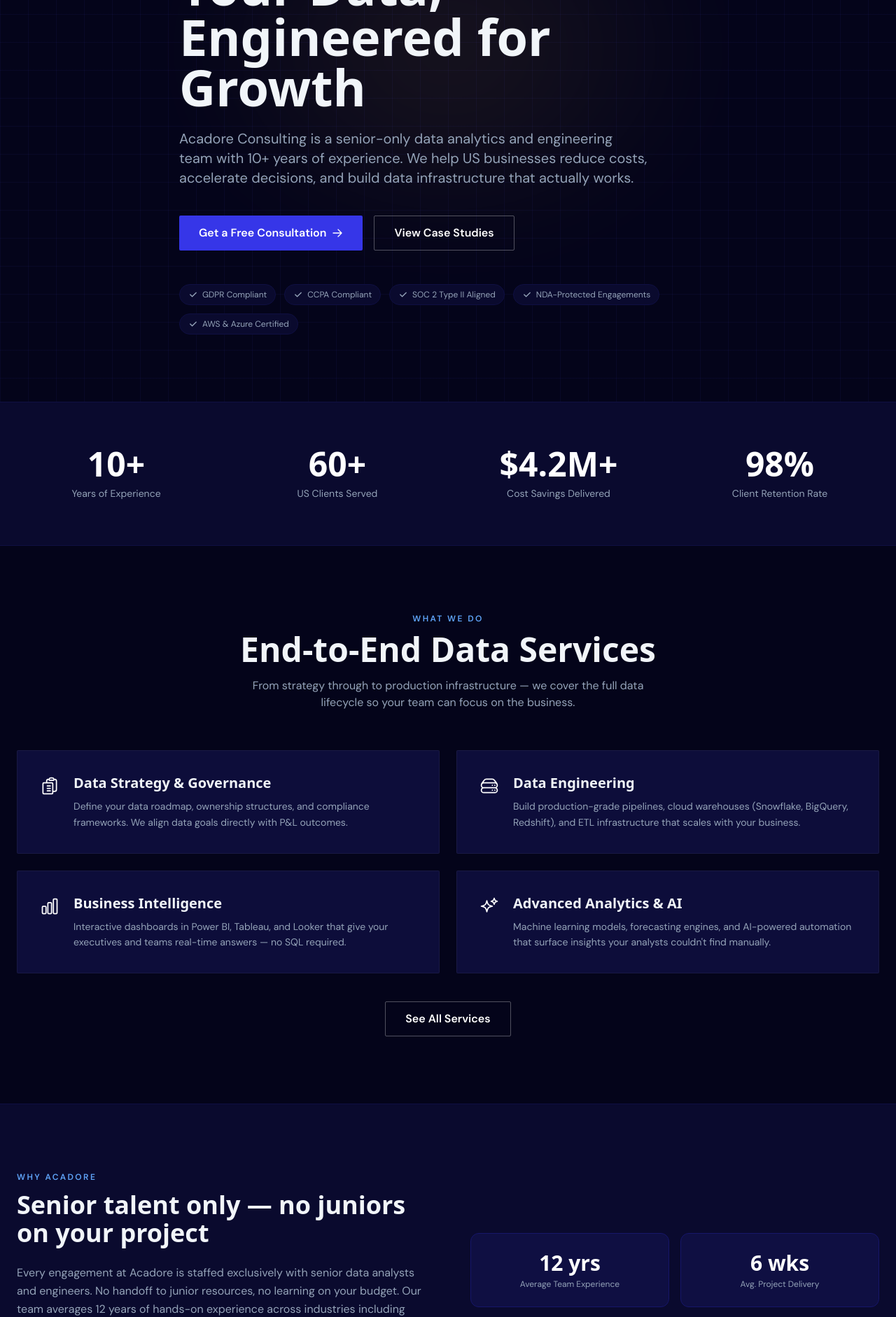
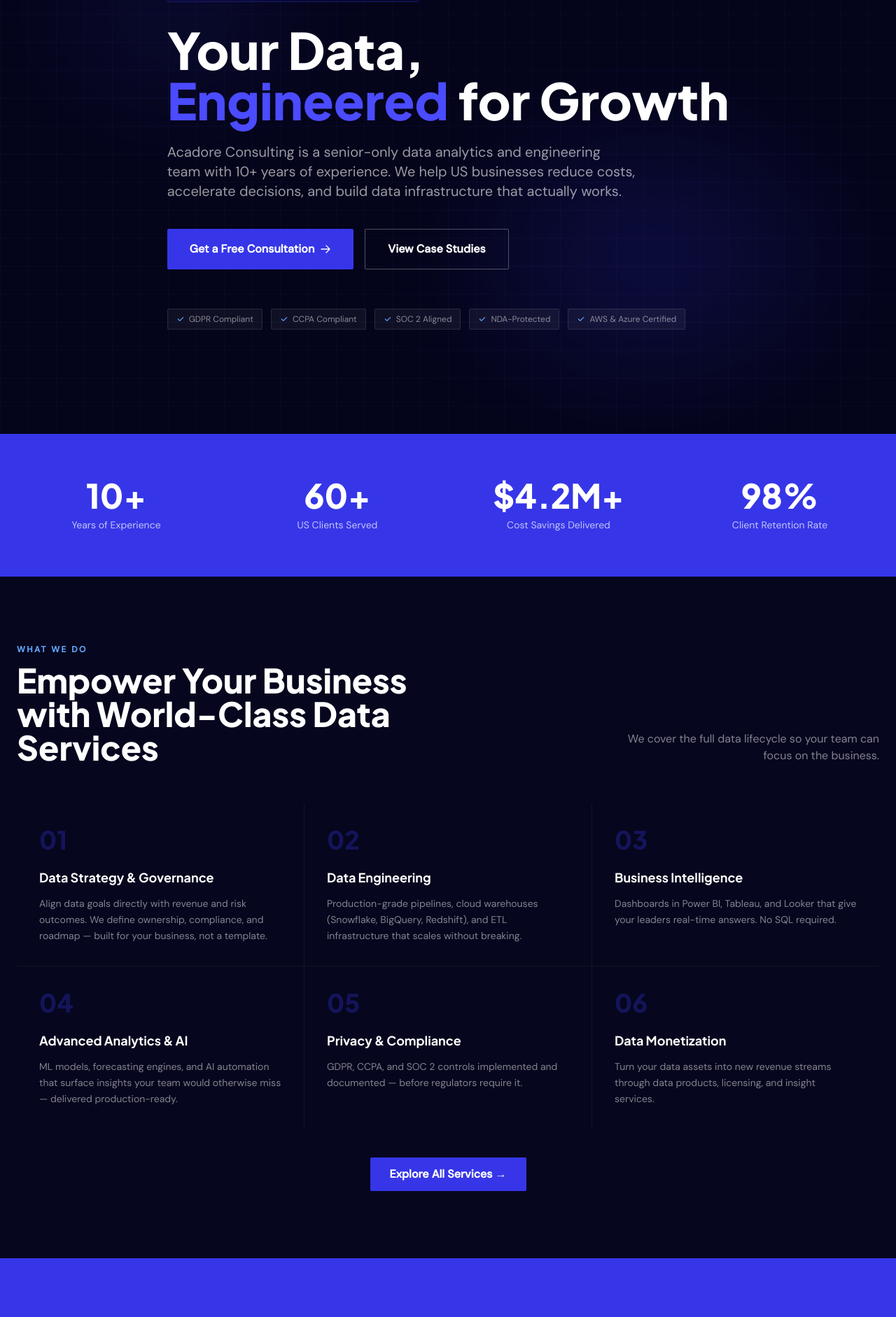
Before and after one commit to Priyadrshi/data-consulting, a Next.js app: page / in a window 1280 px wide. Shown: the part 260-2142 px from the top of the page at 70% size. Built offline with nearby package versions, Linux system fonts and the light colour scheme.

Commit message:
Add files via upload

```diff
--- a/pages/_document.tsx
+++ b/pages/_document.tsx
@@ -6,18 +6,9 @@ export default function Document() {
     '@type': 'Organization',
     name: 'Acadore Consulting',
     url: 'https://www.acadore.com',
-    logo: 'https://www.acadore.com/logo.png',
-    description:
-      'Data analytics and engineering consultancy with 10+ years of experience serving US businesses.',
-    address: {
-      '@type': 'PostalAddress',
-      addressCountry: 'US',
-    },
-    contactPoint: {
-      '@type': 'ContactPoint',
-      email: 'hello@acadore.com',
-      contactType: 'customer service',
-    },
+    description: 'Data analytics and engineering consultancy with 10+ years of experience serving US businesses.',
+    address: { '@type': 'PostalAddress', addressCountry: 'US' },
+    contactPoint: { '@type': 'ContactPoint', email: 'hello@acadore.com', contactType: 'customer service' },
     sameAs: ['https://www.linkedin.com/company/acadore-consulting'],
   };
 
@@ -25,22 +16,16 @@ export default function Document() {
     <Html lang="en">
       <Head>
         <meta charSet="UTF-8" />
-        <meta name="theme-color" content="#D4A843" />
+        <meta name="theme-color" content="#3636E8" />
         <link rel="icon" href="/favicon.ico" />
-
-        {/* Google Fonts — Playfair Display + DM Sans */}
+        {/* Plus Jakarta Sans + DM Sans */}
         <link rel="preconnect" href="https://fonts.googleapis.com" />
         <link rel="preconnect" href="https://fonts.gstatic.com" crossOrigin="anonymous" />
         <link
-          href="https://fonts.googleapis.com/css2?family=Playfair+Display:wght@400;500;600;700&family=DM+Sans:wght@300;400;500;600&display=swap"
+          href="https://fonts.googleapis.com/css2?family=Plus+Jakarta+Sans:wght@400;500;600;700;800&family=DM+Sans:wght@300;400;500&display=swap"
           rel="stylesheet"
         />
-
-        {/* JSON-LD Organization Schema */}
-        <script
-          type="application/ld+json"
-          dangerouslySetInnerHTML={{ __html: JSON.stringify(jsonLd) }}
-        />
+        <script type="application/ld+json" dangerouslySetInnerHTML={{ __html: JSON.stringify(jsonLd) }} />
       </Head>
       <body>
         <Main />
--- a/pages/index.tsx
+++ b/pages/index.tsx
@@ -10,73 +10,56 @@ const stats = [
 
 const services = [
   {
-    icon: (
-      <svg className="w-7 h-7" fill="none" stroke="currentColor" strokeWidth={1.5} viewBox="0 0 24 24">
-        <path strokeLinecap="round" strokeLinejoin="round" d="M9 12h3.75M9 15h3.75M9 18h3.75m3 .75H18a2.25 2.25 0 002.25-2.25V6.108c0-1.135-.845-2.098-1.976-2.192a48.424 48.424 0 00-1.123-.08m-5.801 0c-.065.21-.1.433-.1.664 0 .414.336.75.75.75h4.5a.75.75 0 00.75-.75 2.25 2.25 0 00-.1-.664m-5.8 0A2.251 2.251 0 0113.5 2.25H15c1.012 0 1.867.668 2.15 1.586m-5.8 0c-.376.023-.75.05-1.124.08C9.095 4.01 8.25 4.973 8.25 6.108V8.25m0 0H4.875c-.621 0-1.125.504-1.125 1.125v11.25c0 .621.504 1.125 1.125 1.125h9.75c.621 0 1.125-.504 1.125-1.125V9.375c0-.621-.504-1.125-1.125-1.125H8.25z" />
-      </svg>
-    ),
+    icon: '01',
     title: 'Data Strategy & Governance',
-    desc: 'Define your data roadmap, ownership structures, and compliance frameworks. We align data goals directly with P&L outcomes.',
+    desc: 'Align data goals directly with revenue and risk outcomes. We define ownership, compliance, and roadmap — built for your business, not a template.',
   },
   {
-    icon: (
-      <svg className="w-7 h-7" fill="none" stroke="currentColor" strokeWidth={1.5} viewBox="0 0 24 24">
-        <path strokeLinecap="round" strokeLinejoin="round" d="M5.25 14.25h13.5m-13.5 0a3 3 0 01-3-3m3 3a3 3 0 100 6h13.5a3 3 0 100-6m-16.5-3a3 3 0 013-3h13.5a3 3 0 013 3m-19.5 0a4.5 4.5 0 01.9-2.7L5.737 5.1a3.375 3.375 0 012.7-1.35h7.126c1.062 0 2.062.5 2.7 1.35l2.587 3.45a4.5 4.5 0 01.9 2.7m0 0a3 3 0 01-3 3m0 3h.008v.008h-.008v-.008zm0-6h.008v.008h-.008v-.008zm-3 6h.008v.008h-.008v-.008zm0-6h.008v.008h-.008v-.008z" />
-      </svg>
-    ),
+    icon: '02',
     title: 'Data Engineering',
-    desc: 'Build production-grade pipelines, cloud warehouses (Snowflake, BigQuery, Redshift), and ETL infrastructure that scales with your business.',
+    desc: 'Production-grade pipelines, cloud warehouses (Snowflake, BigQuery, Redshift), and ETL infrastructure that scales without breaking.',
   },
   {
-    icon: (
-      <svg className="w-7 h-7" fill="none" stroke="currentColor" strokeWidth={1.5} viewBox="0 0 24 24">
-        <path strokeLinecap="round" strokeLinejoin="round" d="M3 13.125C3 12.504 3.504 12 4.125 12h2.25c.621 0 1.125.504 1.125 1.125v6.75C7.5 20.496 6.996 21 6.375 21h-2.25A1.125 1.125 0 013 19.875v-6.75zM9.75 8.625c0-.621.504-1.125 1.125-1.125h2.25c.621 0 1.125.504 1.125 1.125v11.25c0 .621-.504 1.125-1.125 1.125h-2.25a1.125 1.125 0 01-1.125-1.125V8.625zM16.5 4.125c0-.621.504-1.125 1.125-1.125h2.25C20.496 3 21 3.504 21 4.125v15.75c0 .621-.504 1.125-1.125 1.125h-2.25a1.125 1.125 0 01-1.125-1.125V4.125z" />
-      </svg>
-    ),
+    icon: '03',
     title: 'Business Intelligence',
-    desc: 'Interactive dashboards in Power BI, Tableau, and Looker that give your executives and teams real-time answers — no SQL required.',
+    desc: 'Dashboards in Power BI, Tableau, and Looker that give your leaders real-time answers. No SQL required.',
   },
   {
-    icon: (
-      <svg className="w-7 h-7" fill="none" stroke="currentColor" strokeWidth={1.5} viewBox="0 0 24 24">
-        <path strokeLinecap="round" strokeLinejoin="round" d="M9.813 15.904L9 18.75l-.813-2.846a4.5 4.5 0 00-3.09-3.09L2.25 12l2.846-.813a4.5 4.5 0 003.09-3.09L9 5.25l.813 2.846a4.5 4.5 0 003.09 3.09L15.75 12l-2.846.813a4.5 4.5 0 00-3.09 3.09zM18.259 8.715L18 9.75l-.259-1.035a3.375 3.375 0 00-2.455-2.456L14.25 6l1.036-.259a3.375 3.375 0 002.455-2.456L18 2.25l.259 1.035a3.375 3.375 0 002.456 2.456L21.75 6l-1.035.259a3.375 3.375 0 00-2.456 2.456z" />
-      </svg>
-    ),
+    icon: '04',
     title: 'Advanced Analytics & AI',
-    desc: 'Machine learning models, forecasting engines, and AI-powered automation that surface insights your analysts couldn\'t find manually.',
+    desc: 'ML models, forecasting engines, and AI automation that surface insights your team would otherwise miss — delivered production-ready.',
+  },
+  {
+    icon: '05',
+    title: 'Privacy & Compliance',
+    desc: 'GDPR, CCPA, and SOC 2 controls implemented and documented — before regulators require it.',
+  },
+  {
+    icon: '06',
+    title: 'Data Monetization',
+    desc: 'Turn your data assets into new revenue streams through data products, licensing, and insight services.',
   },
 ];
 
 const testimonials = [
   {
-    quote:
-      'Acadore rebuilt our entire reporting stack in 8 weeks. We went from weekly Excel reports to live dashboards that our board now relies on every Monday.',
+    quote: 'Acadore rebuilt our entire reporting stack in 8 weeks. We went from weekly Excel reports to live dashboards that our board now relies on every Monday.',
     name: 'Sarah K.',
     role: 'VP of Operations',
     company: 'Mid-size US Retailer',
   },
   {
-    quote:
-      'Their data engineering team cut our pipeline costs by 40% while improving reliability from 94% to 99.8% uptime. Exceptional work.',
+    quote: 'Their data engineering team cut our pipeline costs by 40% while improving reliability from 94% to 99.8% uptime. Exceptional work.',
     name: 'Marcus T.',
     role: 'CTO',
     company: 'Series B SaaS Company',
   },
   {
-    quote:
-      'We\'ve worked with three consultancies before Acadore. None of them understood our data the way this team did from day one.',
+    quote: "We've worked with three consultancies before Acadore. None of them understood our data the way this team did from day one.",
     name: 'Jennifer L.',
     role: 'Chief Data Officer',
     company: 'Healthcare Analytics Firm',
   },
-];
-
-const trustBadges = [
-  'GDPR Compliant',
-  'CCPA Compliant',
-  'SOC 2 Type II Aligned',
-  'NDA-Protected Engagements',
-  'AWS & Azure Certified',
 ];
 
 export default function Home() {
@@ -84,57 +67,57 @@ export default function Home() {
     <>
       <Meta
         title="Home"
-        description="Acadore Consulting — Expert data analytics and engineering team with 10+ years of experience. We help US businesses turn data into measurable competitive advantage."
+        description="Acadore Consulting — Expert data analytics and engineering team with 10+ years of experience helping US businesses turn data into measurable competitive advantage."
         url="/"
       />
 
       {/* ── HERO ─────────────────────────────────────── */}
-      <section className="relative min-h-[92vh] flex items-center overflow-hidden">
-        {/* Background grid */}
-        <div
-          className="absolute inset-0 bg-grid-pattern bg-grid-sm opacity-100"
-          aria-hidden="true"
-        />
-        {/* Radial glow */}
-        <div
-          className="absolute top-1/3 left-1/2 -translate-x-1/2 -translate-y-1/2 w-[800px] h-[600px] rounded-full opacity-10 blur-3xl pointer-events-none"
-          style={{ background: 'radial-gradient(ellipse, #D4A843 0%, transparent 70%)' }}
-          aria-hidden="true"
-        />
+      <section className="relative min-h-screen flex items-center bg-navy-950 overflow-hidden">
+        {/* Grid bg */}
+        <div className="absolute inset-0 bg-grid-pattern bg-grid-sm" aria-hidden="true" />
+        {/* Blue glow bottom-right */}
+        <div className="absolute bottom-0 right-0 w-[700px] h-[500px] opacity-20 blur-3xl pointer-events-none rounded-full"
+          style={{ background: 'radial-gradient(ellipse, #3636E8 0%, transparent 70%)' }} aria-hidden="true" />
+        {/* Blue glow top-left */}
+        <div className="absolute top-0 left-0 w-[500px] h-[400px] opacity-10 blur-3xl pointer-events-none rounded-full"
+          style={{ background: 'radial-gradient(ellipse, #4B4BFF 0%, transparent 70%)' }} aria-hidden="true" />
 
-        <div className="relative max-w-7xl mx-auto px-6 py-24">
-          <div className="max-w-3xl">
-            <p className="section-label">Data Consultancy · Est. 2014</p>
-            <h1 className="font-display text-5xl md:text-6xl lg:text-7xl font-semibold text-slate-100 leading-tight mb-6">
-              Your Data,{' '}
-              <span className="text-gold-400">Engineered</span>{' '}
-              for Growth
+        <div className="relative max-w-7xl mx-auto px-6 py-32">
+          <div className="max-w-4xl">
+            <div className="inline-flex items-center gap-2 bg-blue-brand/10 border border-blue-brand/30 text-blue-400 text-xs font-semibold uppercase tracking-widest px-4 py-2 rounded-sm mb-8">
+              <span className="w-1.5 h-1.5 rounded-full bg-blue-400 inline-block"></span>
+              Data Consultancy · Est. 2014 · US-focused
+            </div>
+
+            <h1 className="font-display text-5xl md:text-6xl lg:text-7xl font-extrabold text-white leading-[1.05] mb-6">
+              Your Data,<br />
+              <span className="text-blue-bright">Engineered</span> for Growth
             </h1>
-            <p className="text-slate-400 text-lg md:text-xl leading-relaxed mb-10 max-w-2xl">
+
+            <p className="text-white/60 text-lg md:text-xl leading-relaxed mb-10 max-w-2xl">
               Acadore Consulting is a senior-only data analytics and engineering team with 10+ years
               of experience. We help US businesses reduce costs, accelerate decisions, and build
               data infrastructure that actually works.
             </p>
-            <div className="flex flex-wrap gap-4">
-              <Link href="/contact" className="btn-primary">
+
+            <div className="flex flex-wrap gap-4 mb-14">
+              <Link href="/contact" className="btn-primary text-base px-8 py-4">
                 Get a Free Consultation
                 <svg className="w-4 h-4" fill="none" stroke="currentColor" strokeWidth={2} viewBox="0 0 24 24">
                   <path strokeLinecap="round" strokeLinejoin="round" d="M13.5 4.5L21 12m0 0l-7.5 7.5M21 12H3" />
                 </svg>
               </Link>
-              <Link href="/case-studies" className="btn-outline">
+              <Link href="/case-studies" className="btn-outline text-base px-8 py-4">
                 View Case Studies
               </Link>
             </div>
 
-            {/* Trust strip */}
-            <div className="flex flex-wrap gap-3 mt-12">
-              {trustBadges.map((badge) => (
-                <span
-                  key={badge}
-                  className="flex items-center gap-1.5 text-xs text-slate-400 bg-navy-800 border border-navy-700 px-3 py-1.5 rounded-full"
-                >
-                  <svg className="w-3.5 h-3.5 text-gold-400" fill="currentColor" viewBox="0 0 20 20">
+            {/* Trust badges */}
+            <div className="flex flex-wrap gap-3">
+              {['GDPR Compliant', 'CCPA Compliant', 'SOC 2 Aligned', 'NDA-Protected', 'AWS & Azure Certified'].map((badge) => (
+                <span key={badge}
+                  className="flex items-center gap-1.5 text-xs text-white/50 bg-white/5 border border-white/10 px-3 py-1.5 rounded-sm">
+                  <svg className="w-3 h-3 text-blue-400" fill="currentColor" viewBox="0 0 20 20">
                     <path fillRule="evenodd" d="M16.707 5.293a1 1 0 010 1.414l-8 8a1 1 0 01-1.414 0l-4-4a1 1 0 011.414-1.414L8 12.586l7.293-7.293a1 1 0 011.414 0z" clipRule="evenodd" />
                   </svg>
                   {badge}
@@ -146,79 +129,80 @@ export default function Home() {
       </section>
 
       {/* ── STATS ─────────────────────────────────────── */}
-      <section className="bg-navy-800 border-y border-navy-700">
+      <section className="bg-blue-brand">
         <div className="max-w-7xl mx-auto px-6 py-16">
           <div className="grid grid-cols-2 md:grid-cols-4 gap-8">
             {stats.map(({ value, label }) => (
               <div key={label} className="text-center">
-                <p className="font-display text-4xl md:text-5xl font-semibold text-gold-400 mb-2">
-                  {value}
-                </p>
-                <p className="text-slate-400 text-sm">{label}</p>
+                <p className="font-display text-4xl md:text-5xl font-extrabold text-white mb-2">{value}</p>
+                <p className="text-white/70 text-sm">{label}</p>
               </div>
             ))}
           </div>
         </div>
       </section>
 
-      {/* ── SERVICES PREVIEW ──────────────────────────── */}
-      <section className="max-w-7xl mx-auto px-6 py-24">
-        <div className="text-center mb-14">
+      {/* ── SERVICES ──────────────────────────────────── */}
+      <section className="bg-navy-900">
+        <div className="max-w-7xl mx-auto px-6 py-24">
+          <div className="mb-14">
             <p className="section-label">What We Do</p>
-          <h2 className="font-display text-4xl md:text-5xl font-semibold text-slate-100 mb-4">
-            End-to-End Data Services
+            <div className="flex flex-col md:flex-row md:items-end md:justify-between gap-6">
+              <h2 className="font-display text-4xl md:text-5xl font-extrabold text-white max-w-xl leading-tight">
+                Empower Your Business with World-Class Data Services
               </h2>
-          <p className="text-slate-400 max-w-xl mx-auto">
-            From strategy through to production infrastructure — we cover the full data lifecycle so your team can focus on the business.
+              <p className="text-white/50 max-w-sm md:text-right">
+                We cover the full data lifecycle so your team can focus on the business.
               </p>
             </div>
+          </div>
 
-        <div className="grid md:grid-cols-2 gap-6">
+          <div className="grid md:grid-cols-3 gap-px bg-white/5">
             {services.map(({ icon, title, desc }) => (
-            <div key={title} className="card flex gap-5">
-              <div className="text-gold-400 mt-1 shrink-0">{icon}</div>
-              <div>
-                <h3 className="font-display text-xl font-semibold text-slate-100 mb-2">{title}</h3>
-                <p className="text-slate-400 text-sm leading-relaxed">{desc}</p>
-              </div>
+              <div key={icon} className="bg-navy-900 p-8 hover:bg-navy-800 transition-colors duration-300 group">
+                <span className="font-display text-4xl font-extrabold text-blue-brand/30 group-hover:text-blue-brand/60 transition-colors duration-300 block mb-5">
+                  {icon}
+                </span>
+                <h3 className="font-display text-lg font-bold text-white mb-3">{title}</h3>
+                <p className="text-white/50 text-sm leading-relaxed">{desc}</p>
               </div>
             ))}
           </div>
 
-        <div className="text-center mt-10">
-          <Link href="/services" className="btn-outline">
-            See All Services
+          <div className="mt-10 flex justify-center">
+            <Link href="/services" className="btn-primary">
+              Explore All Services →
             </Link>
+          </div>
         </div>
       </section>
 
-      {/* ── WHY ACADORE ───────────────────────────────── */}
-      <section className="bg-navy-800 border-y border-navy-700">
+      {/* ── WHY ACADORE ── bright blue section like Hexaware ── */}
+      <section className="bg-blue-brand">
         <div className="max-w-7xl mx-auto px-6 py-24">
           <div className="grid md:grid-cols-2 gap-16 items-center">
             <div>
-              <p className="section-label">Why Acadore</p>
-              <h2 className="font-display text-4xl font-semibold text-slate-100 mb-6">
+              <p className="text-white/60 text-xs font-bold uppercase tracking-widest mb-4">Why Acadore</p>
+              <h2 className="font-display text-4xl font-extrabold text-white mb-6 leading-tight">
                 Senior talent only — no juniors on your project
               </h2>
-              <p className="text-slate-400 leading-relaxed mb-8">
-                Every engagement at Acadore is staffed exclusively with senior data analysts and
-                engineers. No handoff to junior resources, no learning on your budget. Our team
-                averages 12 years of hands-on experience across industries including finance,
-                healthcare, retail, and SaaS.
+              <p className="text-white/70 leading-relaxed mb-8">
+                Every engagement at Acadore is staffed exclusively with senior analysts and engineers
+                averaging 12 years of hands-on experience. No handoff to junior resources.
+                No learning on your budget.
               </p>
               <ul className="space-y-4">
                 {[
                   'Dedicated point-of-contact for every project',
                   'Transparent weekly reporting and delivery milestones',
                   'Work under NDA — your data never leaves your environment',
-                  'Fixed-scope or retainer engagements — no surprise billing',
+                  'Fixed-scope or retainer — no surprise billing',
                 ].map((item) => (
                   <li key={item} className="flex items-start gap-3">
-                    <svg className="w-5 h-5 text-gold-400 mt-0.5 shrink-0" fill="currentColor" viewBox="0 0 20 20">
+                    <svg className="w-5 h-5 text-white mt-0.5 shrink-0" fill="currentColor" viewBox="0 0 20 20">
                       <path fillRule="evenodd" d="M16.707 5.293a1 1 0 010 1.414l-8 8a1 1 0 01-1.414 0l-4-4a1 1 0 011.414-1.414L8 12.586l7.293-7.293a1 1 0 011.414 0z" clipRule="evenodd" />
                     </svg>
-                    <span className="text-slate-300 text-sm">{item}</span>
+                    <span className="text-white/80 text-sm">{item}</span>
                   </li>
                 ))}
               </ul>
@@ -231,9 +215,9 @@ export default function Home() {
                 { label: 'Data Points Processed Daily', value: '2B+' },
                 { label: 'Industries Served', value: '11+' },
               ].map(({ label, value }) => (
-                <div key={label} className="bg-navy-700 rounded-xl p-6 border border-navy-600 text-center">
-                  <p className="font-display text-3xl font-semibold text-gold-400 mb-1">{value}</p>
-                  <p className="text-slate-400 text-xs">{label}</p>
+                <div key={label} className="card-on-blue text-center">
+                  <p className="font-display text-3xl font-extrabold text-white mb-1">{value}</p>
+                  <p className="text-white/60 text-xs">{label}</p>
                 </div>
               ))}
             </div>
@@ -242,39 +226,35 @@ export default function Home() {
       </section>
 
       {/* ── TESTIMONIALS ──────────────────────────────── */}
-      <section className="max-w-7xl mx-auto px-6 py-24">
+      <section className="bg-navy-950">
+        <div className="max-w-7xl mx-auto px-6 py-24">
           <div className="text-center mb-14">
             <p className="section-label">Client Results</p>
-          <h2 className="font-display text-4xl font-semibold text-slate-100 mb-4">
-            What Our Clients Say
-          </h2>
+            <h2 className="font-display text-4xl font-extrabold text-white">What Our Clients Say</h2>
           </div>
           <div className="grid md:grid-cols-3 gap-6">
             {testimonials.map(({ quote, name, role, company }) => (
               <div key={name} className="card flex flex-col">
-              <svg className="w-8 h-8 text-gold-400/40 mb-4" fill="currentColor" viewBox="0 0 24 24">
-                <path d="M14.017 21v-7.391c0-5.704 3.731-9.57 8.983-10.609l.995 2.151c-2.432.917-3.995 3.638-3.995 5.849h4v10h-9.983zm-14.017 0v-7.391c0-5.704 3.748-9.57 9-10.609l.996 2.151c-2.433.917-3.996 3.638-3.996 5.849h3.983v10h-9.983z" />
-              </svg>
-              <p className="text-slate-300 text-sm leading-relaxed flex-1 mb-6">{quote}</p>
-              <div className="border-t border-navy-700 pt-4">
-                <p className="text-slate-100 font-semibold text-sm">{name}</p>
-                <p className="text-slate-500 text-xs mt-0.5">
-                  {role} · {company}
-                </p>
+                <div className="w-8 h-1 bg-blue-brand mb-6" />
+                <p className="text-white/70 text-sm leading-relaxed flex-1 mb-6">&ldquo;{quote}&rdquo;</p>
+                <div className="border-t border-white/5 pt-4">
+                  <p className="text-white font-semibold text-sm">{name}</p>
+                  <p className="text-white/40 text-xs mt-0.5">{role} · {company}</p>
                 </div>
               </div>
             ))}
           </div>
+        </div>
       </section>
 
       {/* ── BOTTOM CTA ────────────────────────────────── */}
-      <section className="bg-navy-800 border-t border-navy-700">
+      <section className="bg-navy-800 border-t border-white/5">
         <div className="max-w-3xl mx-auto px-6 py-24 text-center">
           <p className="section-label">Ready to Start?</p>
-          <h2 className="font-display text-4xl md:text-5xl font-semibold text-slate-100 mb-5">
+          <h2 className="font-display text-4xl md:text-5xl font-extrabold text-white mb-5">
             Let&apos;s talk about your data
           </h2>
-          <p className="text-slate-400 mb-10">
+          <p className="text-white/50 mb-10">
             Book a free 30-minute strategy call. No sales pitch — just an honest conversation about where your data is today and where it needs to be.
           </p>
           <Link href="/contact" className="btn-primary text-base px-10 py-4">
```
Also changed, not shown: pages/about.tsx (+25 -25 lines), pages/case-studies.tsx (+13 -13 lines), pages/contact.tsx (+20 -20 lines), pages/privacy.tsx (+13 -13 lines), pages/services.tsx (+14 -14 lines), pages/terms.tsx (+12 -12 lines). Lines whose indentation alone changed are shown as unchanged.
